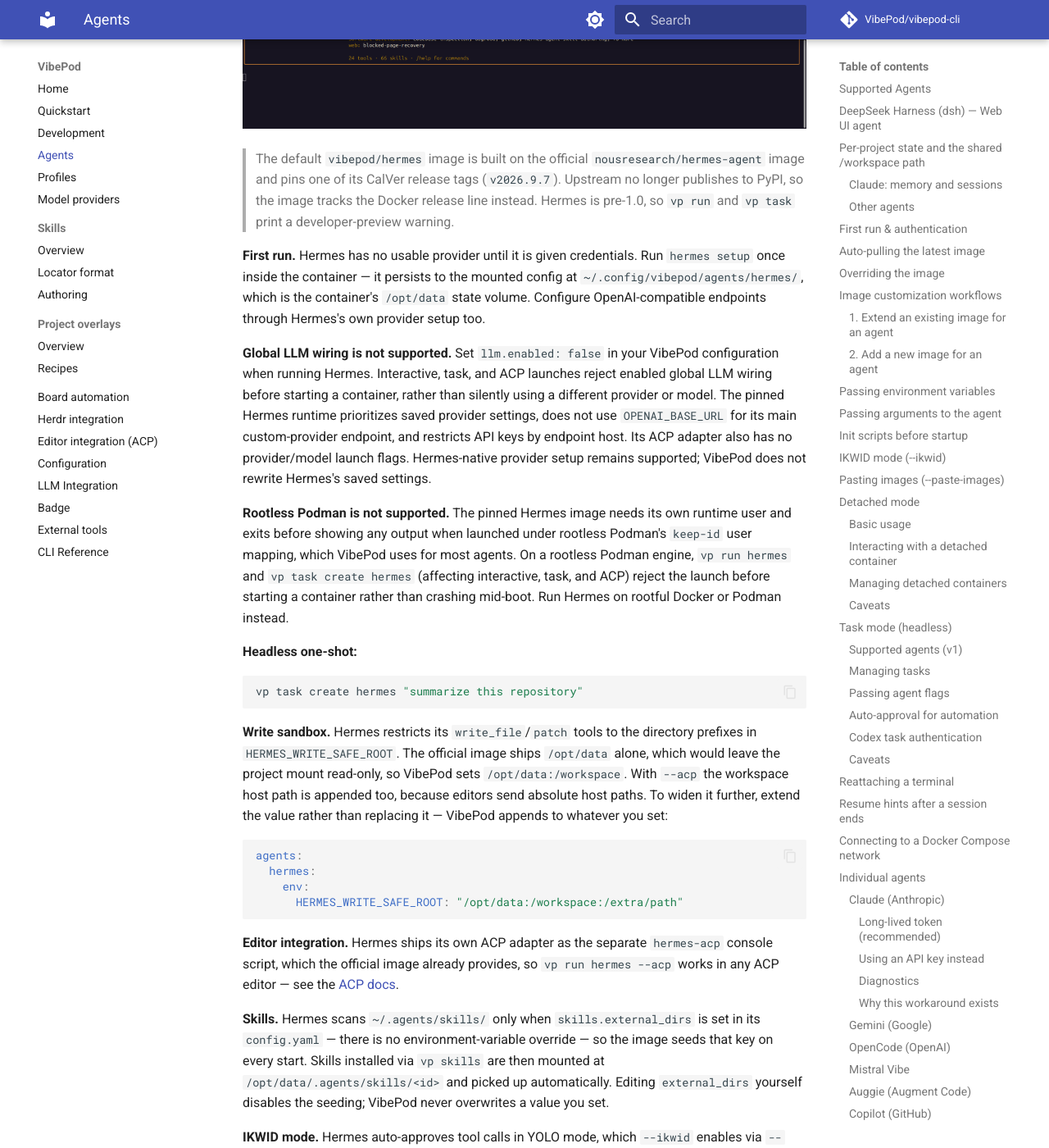
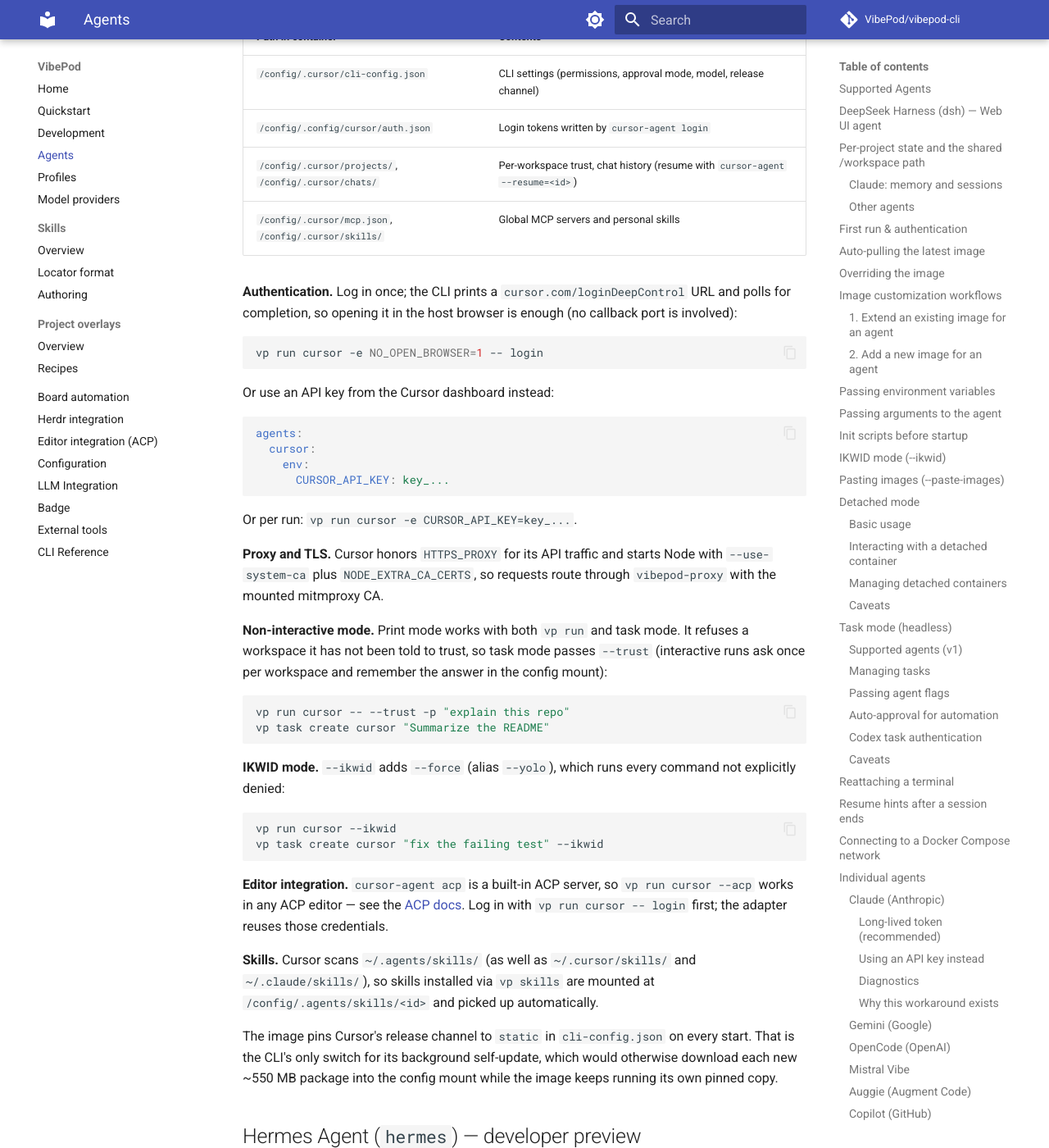
Before and after one commit to VibePod/vibepod-cli, an MkDocs documentation site: the page built from docs/agents/index.md, in a window 1280 px wide and 1400 px high, scrolled down 31794 px. Shown: the whole window at 82% size. Built offline with MkDocs 1.6.1 and Material for MkDocs 9.7.7, drawn with Linux system fonts in a browser that asks for light colours; comment, search, counter and statistics services are not loaded; some of the changed text lies outside the part shown.

Commit message:
Document cursor agent

````diff
--- a/docs/agents/index.md
+++ b/docs/agents/index.md
@@ -21,6 +21,7 @@
 | `qwen` | Qwen (Alibaba) | `vp q` | `vibepod/qwen:latest` |
 | `dsh` (DeepSeek Harness) | DeepSeek | `vp ds` | `vibepod/dsh:latest` |
 | `hermes` | Nous Research | `vp h` | `vibepod/hermes:latest` |
+| `cursor` | Anysphere | `vp cu` | `vibepod/cursor:latest` |
 
 Alias note: `vp run devstral` resolves to `vp run vibe`, `vp run qwen-cli`
 resolves to `vp run qwen`, and `vp run deepseek` / `vp run deepseek-harness`
@@ -316,7 +317,7 @@
 
 ## Image customization workflows
 
-VibePod has a fixed set of supported agent IDs (`claude`, `gemini`, `opencode`, `vibe`, `auggie`, `copilot`, `codex`, `pi`, `agy`, `tau`, `jcode`, `freebuff`, `qwen`, `dsh`, `hermes`). The CLI also supports the aliases `devstral` (→ `vibe`), `qwen-cli` (→ `qwen`), and `deepseek` / `deepseek-harness` (→ `dsh`). Image customization means changing the image used for one of those IDs.
+VibePod has a fixed set of supported agent IDs (`claude`, `gemini`, `opencode`, `vibe`, `auggie`, `copilot`, `codex`, `pi`, `agy`, `tau`, `jcode`, `freebuff`, `qwen`, `dsh`, `hermes`, `cursor`). The CLI also supports the aliases `devstral` (→ `vibe`), `qwen-cli` (→ `qwen`), and `deepseek` / `deepseek-harness` (→ `dsh`). Image customization means changing the image used for one of those IDs.
 
 ### 1. Extend an existing image for an agent
 
@@ -448,6 +449,7 @@
 | `qwen` | `--approval-mode=yolo` |
 | `dsh` | Not supported |
 | `hermes` | `--yolo` |
+| `cursor` | `--force` |
 
 Example:
 
@@ -573,6 +575,7 @@
 | `dsh` | `dsh --profile headless "<prompt>"` |
 | `hermes` | `hermes -z "<prompt>"` |
 | `pi` | `pi --mode json -- "<prompt>"` |
+| `cursor` | `cursor-agent --trust -p "<prompt>"` |
 
 Other agents error with a clear message; support can be added by setting `headless_prefix` (or `headless_command` for agents whose one-shot invocation differs from their interactive command) on their `AgentSpec`.
 
@@ -662,7 +665,7 @@
 ```
 
 When VibePod recognizes such a hint in the session output (supported for
-Claude, Codex, Pi, Copilot, Jcode, and Freebuff), it prints the equivalent
+Claude, Codex, Pi, Copilot, Jcode, Freebuff, and Cursor), it prints the equivalent
 VibePod command after the agent exits:
 
 ```text
@@ -1299,6 +1302,83 @@
 vp task create qwen "fix the failing test" --ikwid
 ```
 
+### Cursor CLI (Anysphere)
+
+```bash
+vp run cursor   # or: vp cu
+```
+
+Cursor CLI (`cursor-agent`) is the terminal agent from the makers of the Cursor
+editor. It is closed source and ships as a self-contained package (bundled
+Node.js runtime) from `downloads.cursor.com`; the image pins one release and
+tracks new ones from Cursor's installer script. Models are served through your
+Cursor account (`--model`, `/model` or `cursor-agent models`), so VibePod's
+global `llm` settings do not apply to it. State is persisted under
+`~/.config/vibepod/agents/cursor/`, mounted at `/config` inside the container
+(`HOME=/config`):
+
+| Path in container | Contents |
+|---|---|
+| `/config/.cursor/cli-config.json` | CLI settings (permissions, approval mode, model, release channel) |
+| `/config/.config/cursor/auth.json` | Login tokens written by `cursor-agent login` |
+| `/config/.cursor/projects/`, `/config/.cursor/chats/` | Per-workspace trust, chat history (resume with `cursor-agent --resume=<id>`) |
+| `/config/.cursor/mcp.json`, `/config/.cursor/skills/` | Global MCP servers and personal skills |
+
+**Authentication.** Log in once; the CLI prints a `cursor.com/loginDeepControl`
+URL and polls for completion, so opening it in the host browser is enough (no
+callback port is involved):
+
+```bash
+vp run cursor -e NO_OPEN_BROWSER=1 -- login
+```
+
+Or use an API key from the Cursor dashboard instead:
+
+```yaml
+agents:
+  cursor:
+    env:
+      CURSOR_API_KEY: key_...
+```
+
+Or per run: `vp run cursor -e CURSOR_API_KEY=key_...`.
+
+**Proxy and TLS.** Cursor honors `HTTPS_PROXY` for its API traffic and starts
+Node with `--use-system-ca` plus `NODE_EXTRA_CA_CERTS`, so requests route
+through `vibepod-proxy` with the mounted mitmproxy CA.
+
+**Non-interactive mode.** Print mode works with both `vp run` and task mode.
+It refuses a workspace it has not been told to trust, so task mode passes
+`--trust` (interactive runs ask once per workspace and remember the answer in
+the config mount):
+
+```bash
+vp run cursor -- --trust -p "explain this repo"
+vp task create cursor "Summarize the README"
+```
+
+**IKWID mode.** `--ikwid` adds `--force` (alias `--yolo`), which runs every
+command not explicitly denied:
+
+```bash
+vp run cursor --ikwid
+vp task create cursor "fix the failing test" --ikwid
+```
+
+**Editor integration.** `cursor-agent acp` is a built-in ACP server, so
+`vp run cursor --acp` works in any ACP editor — see the [ACP docs](../acp.md).
+Log in with `vp run cursor -- login` first; the adapter reuses those
+credentials.
+
+**Skills.** Cursor scans `~/.agents/skills/` (as well as `~/.cursor/skills/`
+and `~/.claude/skills/`), so skills installed via `vp skills` are mounted at
+`/config/.agents/skills/<id>` and picked up automatically.
+
+The image pins Cursor's release channel to `static` in `cli-config.json` on
+every start. That is the CLI's only switch for its background self-update,
+which would otherwise download each new ~550 MB package into the config mount
+while the image keeps running its own pinned copy.
+
 ## Hermes Agent (`hermes`) — developer preview
 
 Hermes is Nous Research's self-improving agent: it keeps cross-session memory,
````
Also changed, not shown: README.md (+5 -2 lines), docs/acp.md (+3 -2 lines), docs/configuration.md (+9 -0 lines), docs/index.md (+1 -0 lines), docs/quickstart.md (+1 -1 lines).
